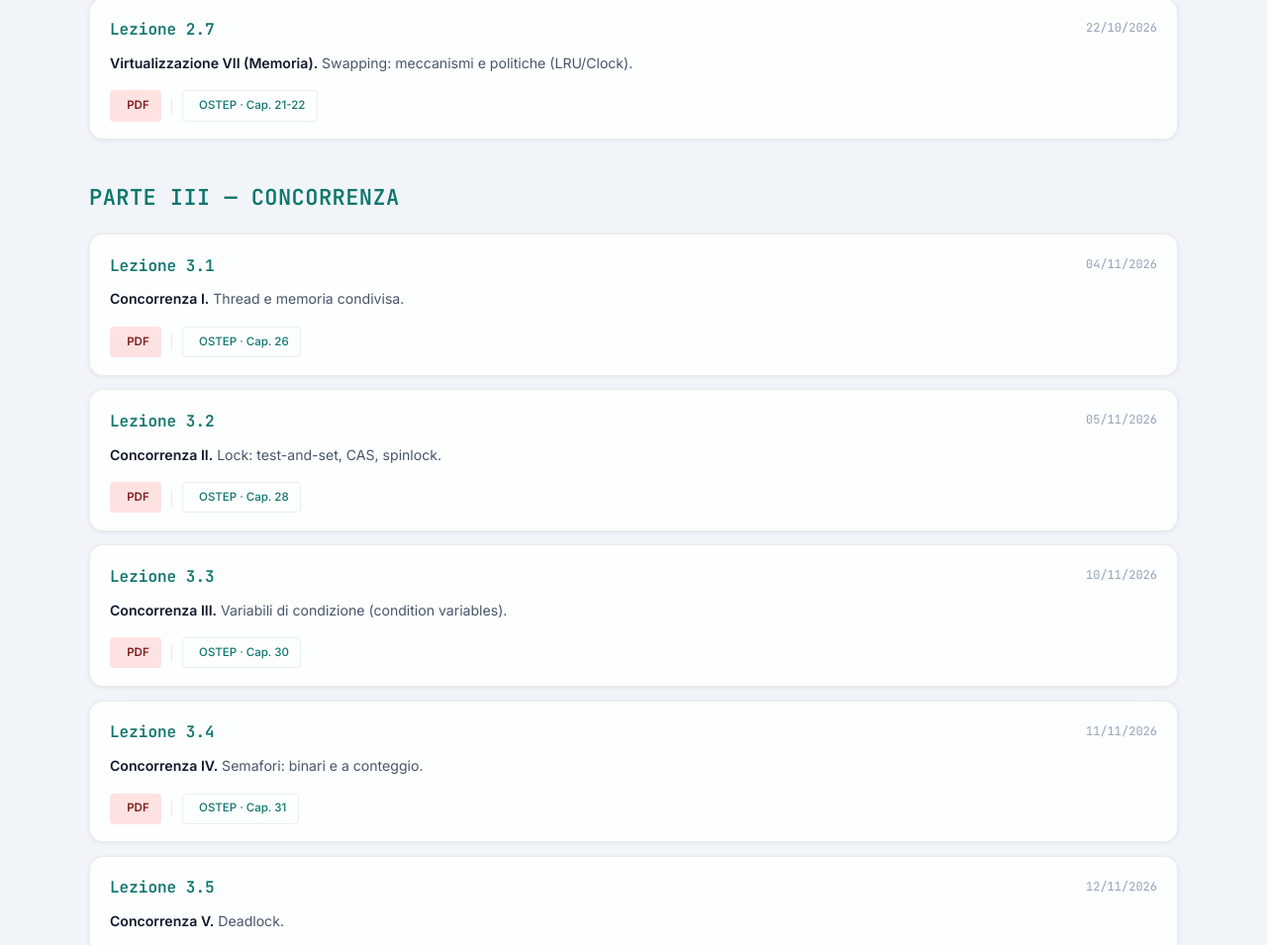
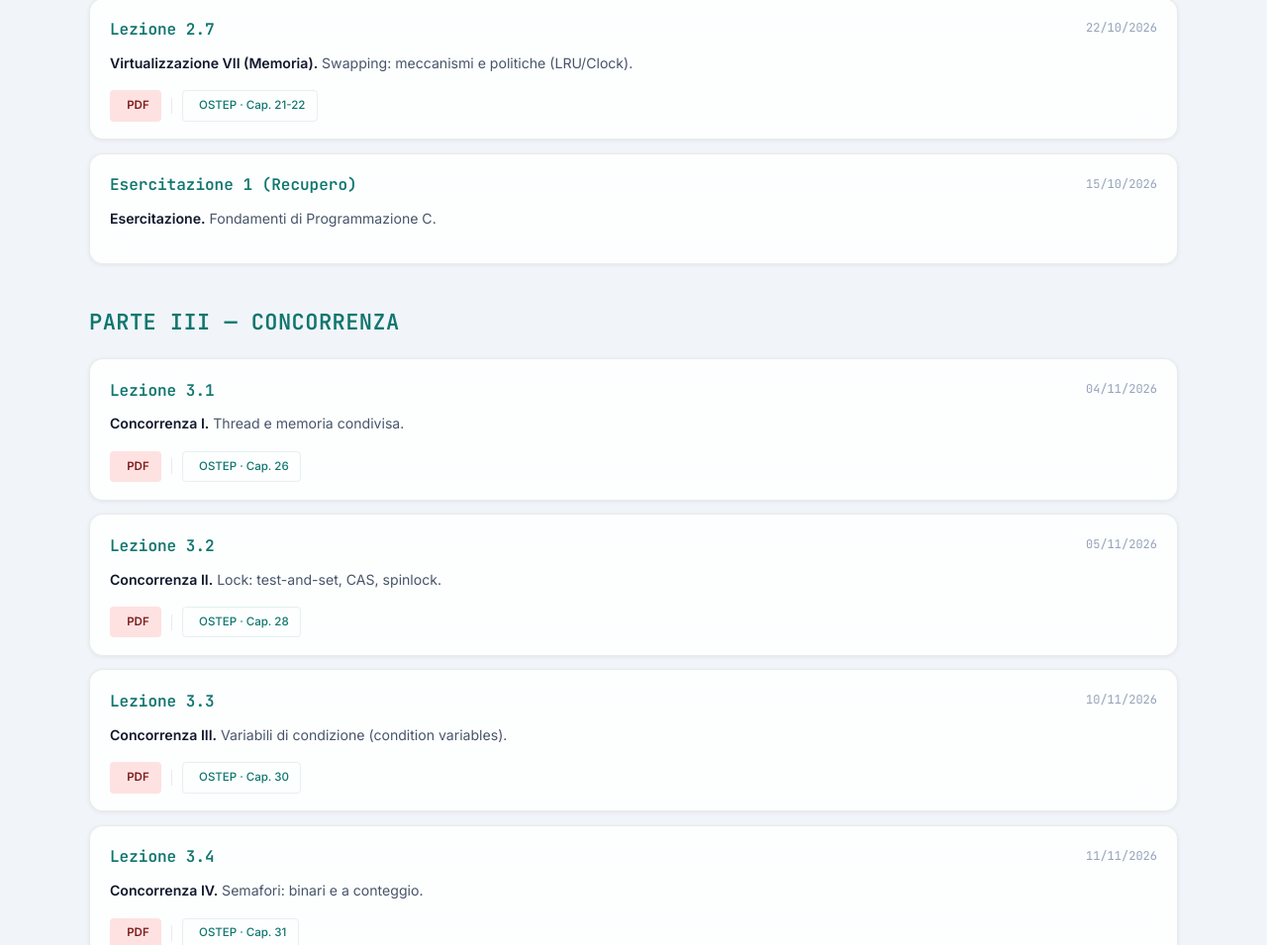
Before and after one commit to gtolomei/gtolomei.github.io, a plain HTML site: page teaching/os.html in a window 1280 px wide. Shown: the part 6280-7235 px from the top of the page at 99% size. Drawn offline with Linux system fonts and the light colour scheme.

Commit message:
[OS]: Added Esercitazione 1

```diff
--- a/teaching/os.html
+++ b/teaching/os.html
@@ -577,17 +577,13 @@
             <a class="lecture-tag lecture-tag-book" href="https://pages.cs.wisc.edu/~remzi/OSTEP/vm-beyondphys.pdf" target="_blank" rel="noopener"><i class="ti ti-book" aria-hidden="true"></i>OSTEP · Cap. 21-22</a>
           </div>
         </article>
-        <!-- <article class="lecture-card lecture-card--break">
+        <article class="lecture-card">
           <div class="lecture-card-head">
-            <span class="lecture-card-id">Lezione 2.9</span>
-            <span class="lecture-card-date"><i class="ti ti-calendar" aria-hidden="true"></i>Data da definire</span>
+            <span class="lecture-card-id">Esercitazione 1 (Recupero)</span>
+            <span class="lecture-card-date"><i class="ti ti-calendar" aria-hidden="true"></i>15/10/2026</span>
           </div>
-          <p class="lecture-card-desc"><strong style="color:var(--text);font-weight:600;">Laboratorio II — Virtualizzazione.</strong> Esercitazione — risoluzione guidata di problemi in stile d'esame.</p>
-          <div class="lecture-card-links">
-            <a class="lecture-tag lecture-tag-pdf" href="../assets/docs/os/slides/pdf/Lecture_2_9_Lab_Virtualization.pdf" target="_blank" rel="noopener"><i class="ti ti-file-type-pdf" aria-hidden="true"></i>PDF</a>
-            <a class="lecture-tag lecture-tag-html" href="../assets/docs/os/slides/html/Lecture_2_9_Lab_Virtualization.html" target="_blank" rel="noopener"><i class="ti ti-code" aria-hidden="true"></i>HTML</a>
-          </div>
-        </article> -->
+          <p class="lecture-card-desc"><strong style="color:var(--text);font-weight:600;">Esercitazione.</strong> Fondamenti di Programmazione C.</p>
+        </article>
       </div>
     </div>
 
```
